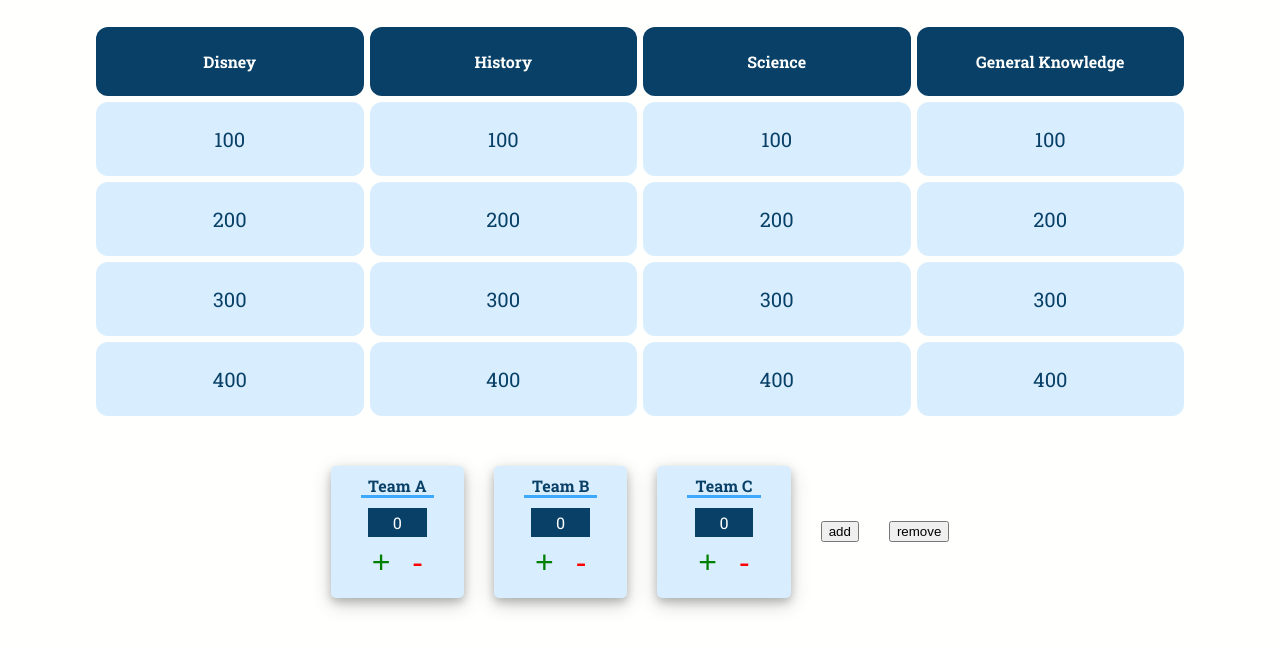
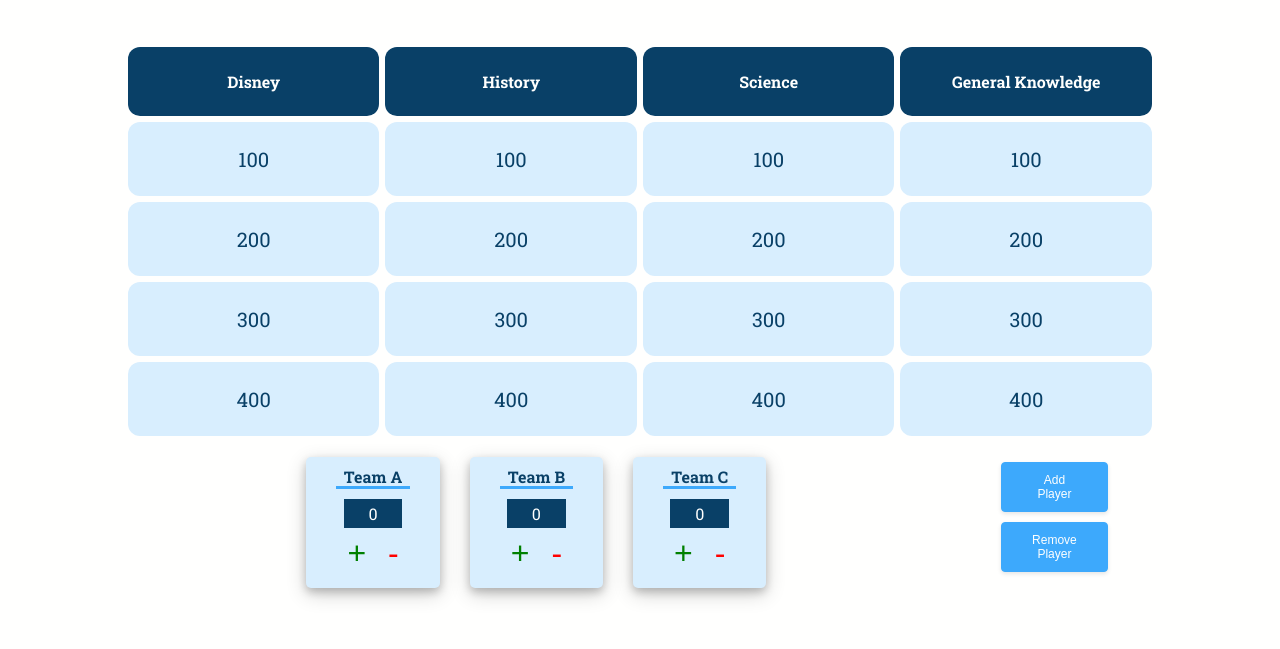
Before and after one commit to michaelzhang114/jeopardy-game, a website built with Vite: page index.html in a window 1280 px wide. Shown: the part 141-790 px from the top of the page. Built offline with nearby package versions, Linux system fonts and the light colour scheme.

Commit message:
add/remove player logic and more styling

```diff
--- a/index.html
+++ b/index.html
@@ -63,23 +63,8 @@
 						</tr>
 					</table> -->
 				</div>
-				<div class="grid__footer">
-					<!-- <div class="player">
-						<p class="teamName" contenteditable="true">Team A</p>
-						<p class="score-controls" id="score">100</p>
-						<div>
-							<button class="add">
-								<p>+</p>
-							</button>
-							<button class="minus">
-								<p>-</p>
-							</button>
-						</div>
-					</div> -->
-					<!-- <div class="player"><p>B</p></div>
-					<div class="player"><p>C</p></div>
-					<div class="player"><p>D</p></div> -->
-				</div>
+				<div class="grid__footer"></div>
+				<div class="grid__footer-side"></div>
 			</div>
 		</main>
 	</body>
--- a/players.js
+++ b/players.js
@@ -14,15 +14,17 @@
 		createOnePlayer(t, footer);
 	});
 
+	const footerSide = document.querySelector(".grid__footer-side");
+
 	const addPlayerBtn = document.createElement("button");
 	addPlayerBtn.setAttribute("id", "add-new-player");
-	addPlayerBtn.innerText = "add";
-	footer.append(addPlayerBtn);
+	addPlayerBtn.innerText = "Add Player";
+	footerSide.append(addPlayerBtn);
 	addPlayerBtn.addEventListener("click", () => addPlayer());
 
 	const removePlayerBtn = document.createElement("button");
-	removePlayerBtn.innerText = "remove";
-	footer.append(removePlayerBtn);
+	removePlayerBtn.innerText = "Remove Player";
+	footerSide.append(removePlayerBtn);
 	removePlayerBtn.addEventListener("click", () => removeLastPlayer());
 }
 
@@ -42,15 +44,18 @@
 }
 
 function addPlayer() {
+	if (teams.length == 5) {
+		return;
+	}
 	const footer = document.querySelector(".grid__footer");
 	var newPlayer = { teamName: "New Team", score: 0 };
 	teams.push(newPlayer);
 	createOnePlayer(newPlayer, footer);
-	console.log(teams);
+	//console.log(teams);
 }
 
 function removeLastPlayer() {
-	if (teams.length <= 1) return;
+	if (teams.length <= 2) return;
 	const footer = document.querySelector(".grid__footer");
 	const allPlayers = footer.querySelectorAll(".player");
 	const lastPlayer = allPlayers[allPlayers.length - 1];
@@ -64,7 +69,8 @@
 	// Add parent div
 	const playerDiv = document.createElement("div");
 	playerDiv.classList.add("player");
-	footer.insertBefore(playerDiv, addNewPlayerBtn);
+	footer.append(playerDiv);
+	//footer.insertBefore(playerDiv, addNewPlayerBtn);
 
 	// Team name
 	const team = document.createElement("p");
--- a/scss/layout/_grid.scss
+++ b/scss/layout/_grid.scss
@@ -3,7 +3,9 @@
 	grid-template-columns: repeat(5, 1fr);
 	grid-template-rows: repeat(5, 1fr);
 	grid-column-gap: 0px;
-	grid-row-gap: 20px;
+	grid-row-gap: 0px;
+	padding: 2rem;
+	//background-color: yellow;
 
 	//max-width: 1100px;
 	width: min(100% - 40px, 1100px);
@@ -21,7 +23,7 @@
 		//background-color: coral;
 	}
 	&__footer {
-		grid-area: 5 / 1 / 6 / 6;
+		grid-area: 5 / 1 / 7 / 5;
 		grid-column-gap: 30px;
 		//background-color: rgb(107, 28, 116);
 		//margin-inline: auto;
@@ -37,16 +39,21 @@
 		display: flex;
 		justify-content: center; //alignment of main axis (horizontal)
 		align-items: center; //alignment of cross axis (vertical)
+		flex-wrap: wrap; // overflow
 		//margin: 10px;
 	}
 	&__modal {
 		//grid-area: 2 / 1 / 5 / 6;
 		//background-color: black;
 		z-index: 10;
+		grid-area: 2 / 1 / 5 / 6;
 	}
-	&__main,
-	&__modal {
-		grid-area: 2 / 1 / 5 / 6;
+	&__footer-side {
+		grid-area: 5 / 5 / 6 / 6;
+		//background-color: greenyellow;
+		margin: auto;
+		// justify-content: center; //alignment of main axis (horizontal)
+		// align-items: center; //alignment of cross axis (vertical)
 	}
 
 	// &__cell {
@@ -74,6 +81,7 @@
 	text-align: center;
 	box-shadow: 0 4px 8px 0 rgba(0, 0, 0, 0.2), 0 6px 20px 0 rgba(0, 0, 0, 0.19);
 	border-radius: 5px;
+	min-width: 8rem;
 }
 
 .teamName {
@@ -89,3 +97,34 @@
 	background-color: var(--table-header-background-color);
 	color: var(--text-color-light);
 }
+
+.grid__footer-side > button {
+	display: block;
+	width: 80%;
+	background-color: var(--primary-color);
+	border: 1px solid var(--primary-color);
+	border-radius: 4px;
+	box-shadow: rgba(0, 0, 0, 0.1) 0 2px 4px 0;
+	box-sizing: border-box;
+	color: var(--text-color-light);
+	cursor: pointer;
+	font-size: 12px;
+	font-weight: 400;
+	outline: none;
+	outline: 0;
+	padding: 10px 25px;
+	text-align: center;
+	transform: translateY(0);
+	transition: transform 150ms, box-shadow 150ms;
+	user-select: none;
+	-webkit-user-select: none;
+	touch-action: manipulation;
+
+	margin: auto;
+	margin-bottom: 10px;
+}
+
+.grid__footer-side > button:hover {
+	box-shadow: rgba(0, 0, 0, 0.15) 0 3px 9px 0;
+	transform: translateY(-2px);
+}
```
